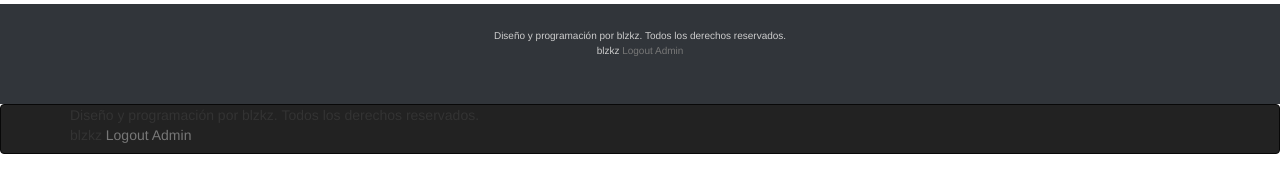
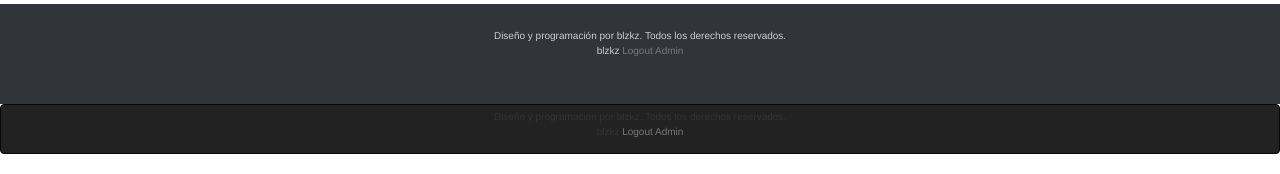
Before and after one commit to blzkz/blog_php, a PHP site: page /index.php in a window 1280 px wide. Shown: the part 886-1060 px from the top of the page. Run offline with PHP 8.4, Linux system fonts and the light colour scheme; the visitor is signed in with stand-in values (Sample User, id 1); data that the repository does not hold is empty; some libraries are stand-ins or nearby versions.

Commit message:
fixing footer display

```diff
--- a/views/footer.php
+++ b/views/footer.php
@@ -28,6 +28,7 @@
 	    </footer>
 	    <nav class="navbar navbar-inverse navbar-fixed-bot">
 		    <div class="container">
+		    <div class='footer'>
 			    Diseño y programación por blzkz. Todos los derechos reservados.<br>
 		    	<?php
 					if (isset($_SESSION['nick'])) {?>
@@ -42,6 +43,7 @@
 					{ ?>
 						<a href="<?php echo base_url().'login';?>">Login</a>
 					<?php } ?>
+					</div>
 		    </div>
 	    </nav>
 	</body>
```
